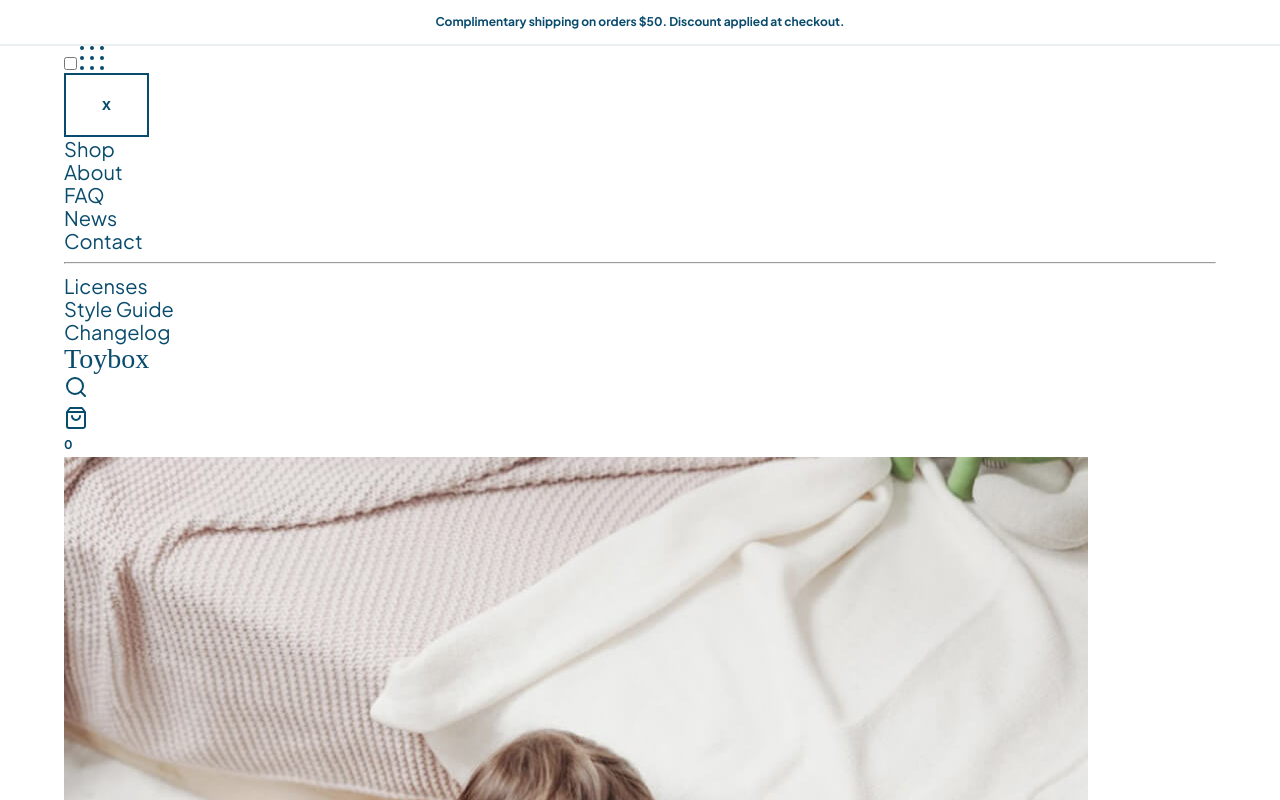
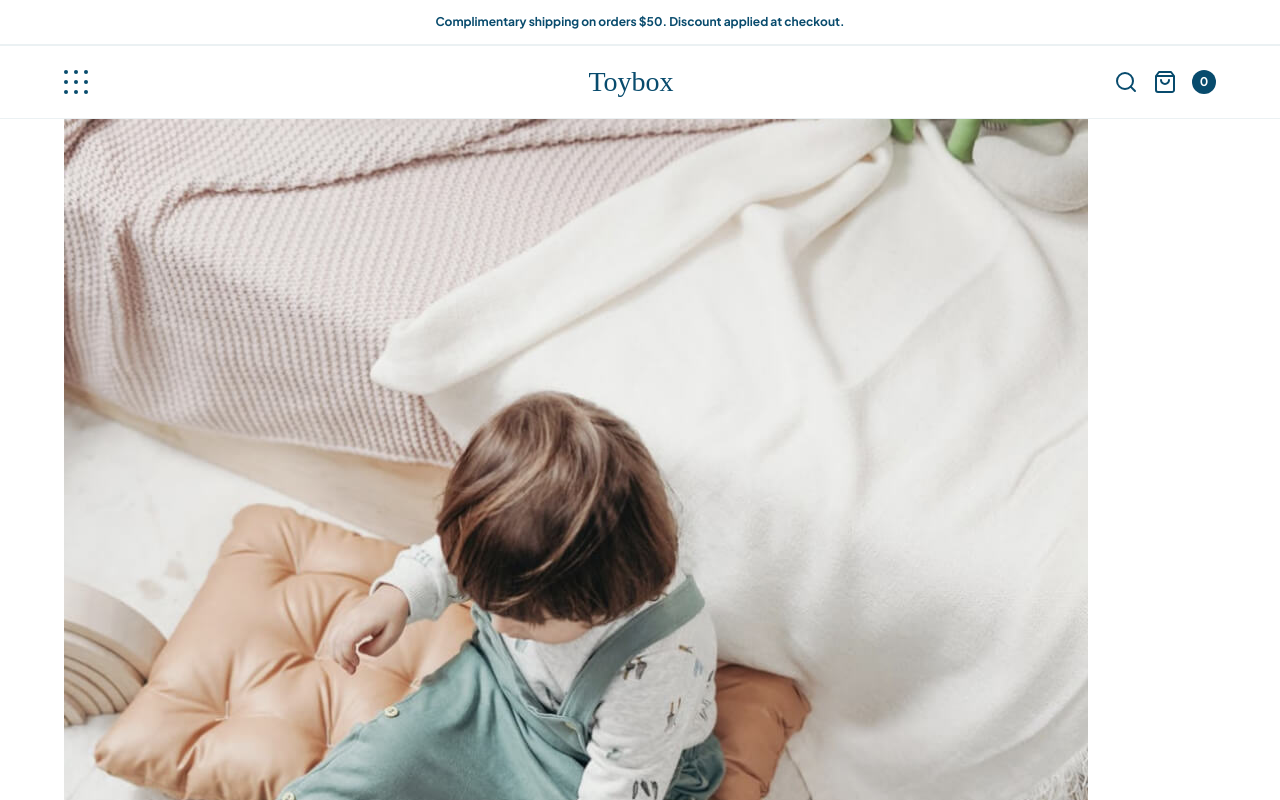
Before and after one commit to briancharlesoreilly/e-commerce-codealong, a plain HTML site: page index.html in a window 1280 px wide. Shown: the top 800 px of the page. Drawn offline with Linux system fonts and the light colour scheme; files whose address does not match are found by name; a web font is replaced by a local one.

Commit message:
finish styling the slide out nav bar

```diff
--- a/styles/sass/partials/_nav.scss
+++ b/styles/sass/partials/_nav.scss
@@ -4,3 +4,139 @@
   padding: 10px 0;
   border-bottom: 2px solid rgba(8, 75, 109, 0.08);
 }
+
+.navBar {
+  position: sticky;
+  top: 0;
+  z-index: 10;
+  border-bottom: 1px solid rgba(8, 75, 109, 0.08);
+  background-color: $solidWhite;
+
+    .wrapper {
+      display: flex;
+      justify-content: space-between;
+      padding: 20px 0;
+    }
+
+    .searchCart {
+      display: flex;
+      align-items: center;
+
+      .searchIcon,
+      .bagIcon {
+        margin-right: 15px;
+      }
+    }
+
+    label[for=openSidebarMenu] {
+      display: flex;
+      align-items: center;
+    }
+
+    a {
+      display: flex;
+    }
+
+    .logo {
+      margin-left: 60px;
+    }
+
+    .counter {
+      display: flex;
+      align-items: center;
+    }
+
+    p {
+      text-align: center;
+      width: 24px;
+      height: 24px;
+      background-color: $primary;
+      color: $solidWhite;
+      border-radius: 50%;
+    }
+
+    input[type=checkbox] {
+      opacity: 0;
+      position: absolute;
+
+      &:checked ~ .slideOutNav {
+        left: 0;
+      }
+
+      &:focus + label {
+        border: 1px solid $primary;
+      }
+    }
+
+    label {
+      cursor: pointer;
+    }
+
+    .slideOutNav {
+      padding: 35px 50px;
+      width: 100%;
+      max-width: 506px;
+      height: 100vh;
+      border-right: 1px solid $secondary;
+      background-color: $primary;
+      color: $solidWhite;
+      position: fixed;
+      top: 0;
+      left: -506px;
+      z-index: 20;
+      transition: 0.75s;
+      display: flex;
+      flex-direction: column;
+
+      .buttonContainer {
+        display: flex;
+        justify-content: flex-end;
+      }
+
+      button {
+        color: $solidWhite;
+        background-color: transparent;
+        font-size: 1.2rem;
+        font-family: $bodyFont;
+        padding: 10px 0 10px 20px;
+      }
+
+    hr {
+      width: 24px;
+      height: 2px;
+      margin: 36px 0;
+      background-color: $solidWhite;
+      border: none;
+    }
+
+    .mainMenu {
+      font-family: "Young Serif";
+      font-size: 1.6rem;
+      line-height: 2.5rem;
+
+      a {
+        &:hover,
+        &:focus {
+        color: rgba(255, 255, 255, 0.5)
+        }
+      }
+    }
+
+    .legal {
+      font-family: "Jakarta Sans";
+      font-size: 0.8rem;
+      font-weight: bold;
+      line-height: 1.5rem;
+
+      a {
+        color: rgba(255, 255, 255, 0.5);
+        &:hover,
+        &:focus {
+          color: rgba(255, 255, 255, 1);
+        }
+
+      }
+    }
+
+  }
+}
```
Also changed, not shown: styles/styles.css.
